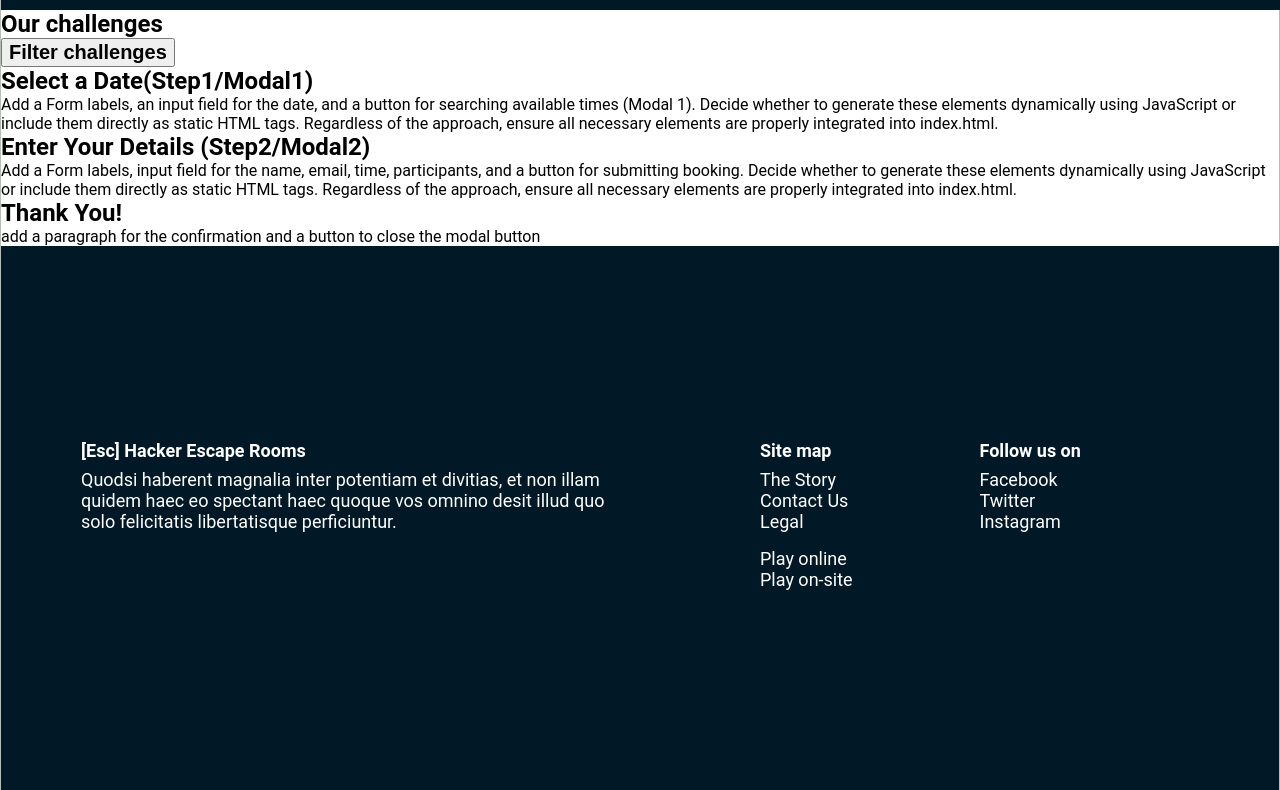
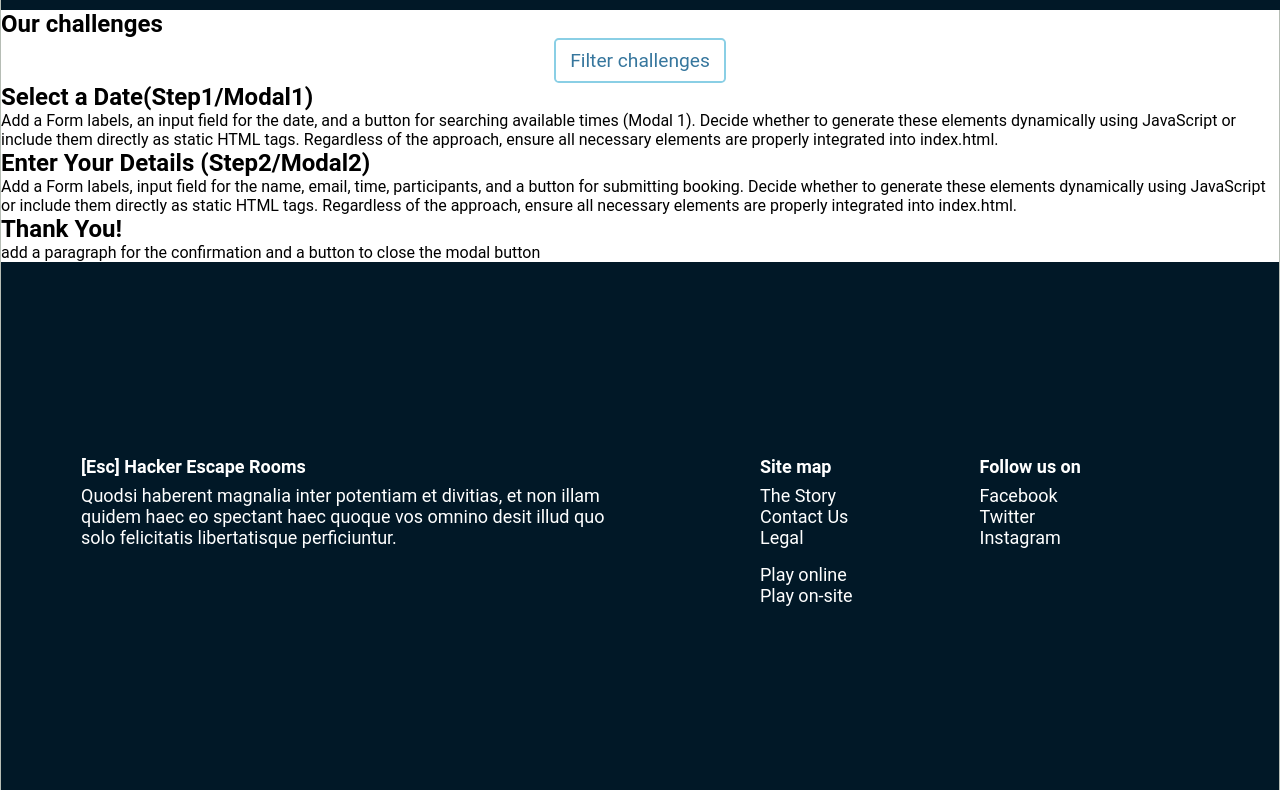
Before and after one commit to MagnusTerak/HackerEscapeRoom-Cypress, a website with bundled scripts: page challenges.html in a window 1280 px wide. Shown: the part 207-997 px from the top of the page. Built offline with nearby package versions, Linux system fonts and the light colour scheme; no server answers.

Commit message:
Created filter.scss
Added new scss file named filter.
Added styling for the Filter button on the challenges.index page.

```diff
--- /dev/null
+++ b/styles/layouts/scss/filter.scss
@@ -0,0 +1,27 @@
+@use '../../global-styles/_colors.scss' as *;
+@use '../../global-styles/_fonts.scss' as *;
+
+.filter {
+    display: flex;
+    justify-content: center;
+
+    &__button {
+        color: $color-blue;
+        border: 2px solid $color-light-blue;
+        border-radius: 0.3rem;
+        background-color: #ffffff;
+
+        &:hover {
+            background-color: $color-blue;
+            border: 2px solid $color-blue;
+            color: white;
+            cursor: pointer;
+        }
+
+        &__title {
+            @include font-style;
+            padding: 0.5rem;
+            font-size: 1.2rem;
+        }
+    }
+}
```
Also changed, not shown: styles/layouts/css/filter.css (added), styles/layouts/css/main.css, 2 other files.
